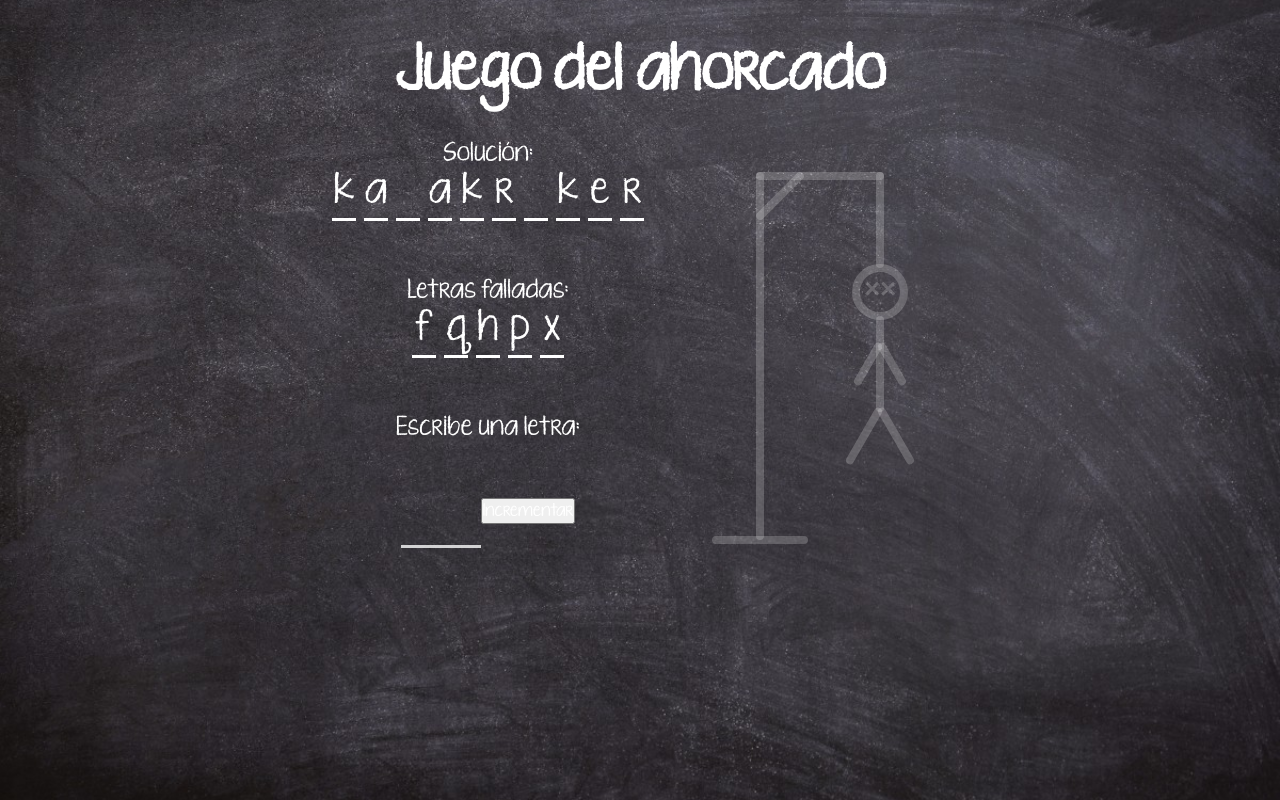
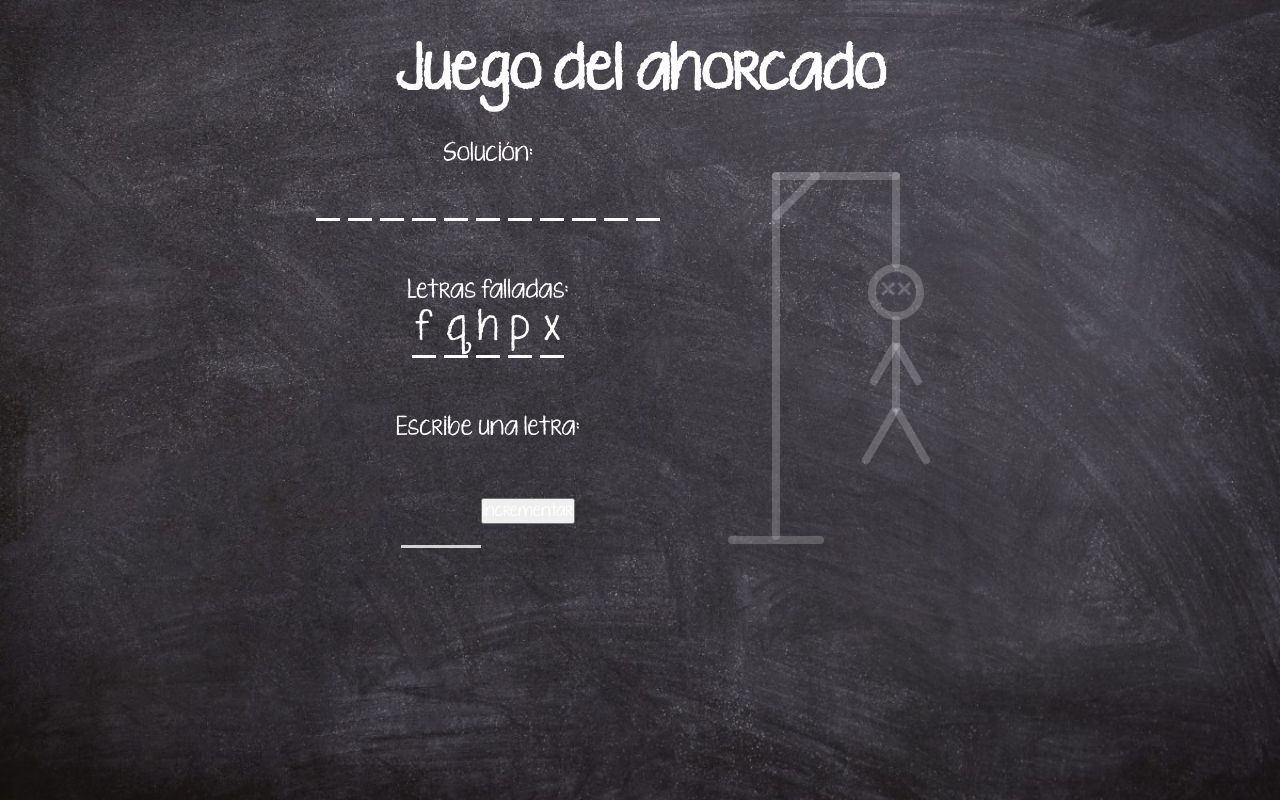
Before and after one commit to Adalab/promo-U-module-3-pair-12-sprint-1-hangman-game, a React (Vite) app: page / in a window 1280 px wide. Built offline with nearby package versions, Linux system fonts and the light colour scheme.

Commit message:
excercise 3.4 working with arrays

```diff
--- a/src/components/App.jsx
+++ b/src/components/App.jsx
@@ -5,6 +5,8 @@ import { useState } from 'react';
 function App() {
   const [numberOfErrors, setNumberOfErrors] = useState(0);
   const [lastLetter, setLastLetter] = useState('');
+  const [word, setWord] = useState('flowerpower');
+  const [userLetters, setUserLetters] = useState([]);
 
   const handleButton = (ev) => {
     ev.preventDefault();
@@ -16,8 +18,22 @@ function App() {
     const letters = /^[a-zA-ZÀ-ÖØ-öø-ÿ]+$/;
     if (value === '' || letters.test(value)) {
       setLastLetter(value);
+      // setUserLetters(value);
     }
   };
+
+  const renderSolutionLetters = () => {
+    const wordLetters = word.split('');
+    console.log(wordLetters);
+    return wordLetters.map((eachLetter, index) => {
+    if (wordLetters.includes(lastLetter)){
+       return <li key={index} className="letter">{eachLetter}</li>
+      } else {
+       return <li key={index} className="letter"></li>
+      }
+    });
+  };
+// Nos quedamos en que hay que introducir la informacion que necesitamos en el array corespondiente. Nos hemos planteado crear diferentes arrays para la diferente informacion que tengamos que printar en pantalla en cada momento.
 
   return (
     <div className='page'>
@@ -29,16 +45,7 @@ function App() {
           <div className='solution'>
             <h2 className='title'>Solución:</h2>
             <ul className='letters'>
-              <li className='letter'>k</li>
-              <li className='letter'>a</li>
-              <li className='letter'></li>
-              <li className='letter'>a</li>
-              <li className='letter'>k</li>
-              <li className='letter'>r</li>
-              <li className='letter'></li>
-              <li className='letter'>k</li>
-              <li className='letter'>e</li>
-              <li className='letter'>r</li>
+              {renderSolutionLetters()}
             </ul>
           </div>
           <div className='error'>
```
